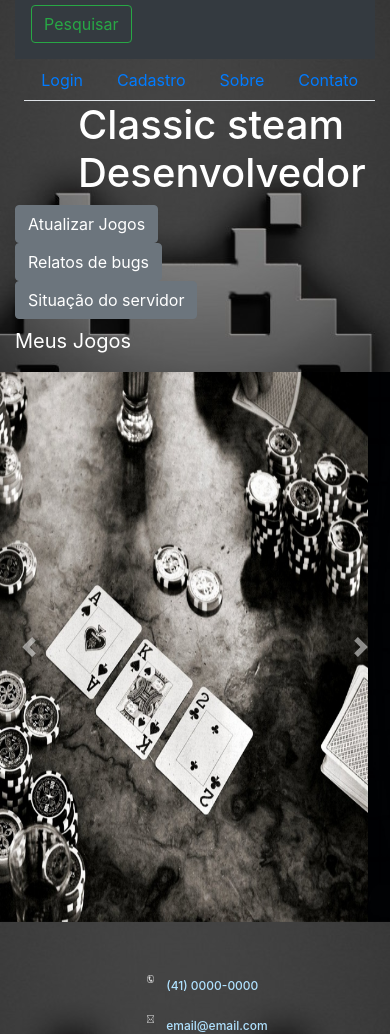
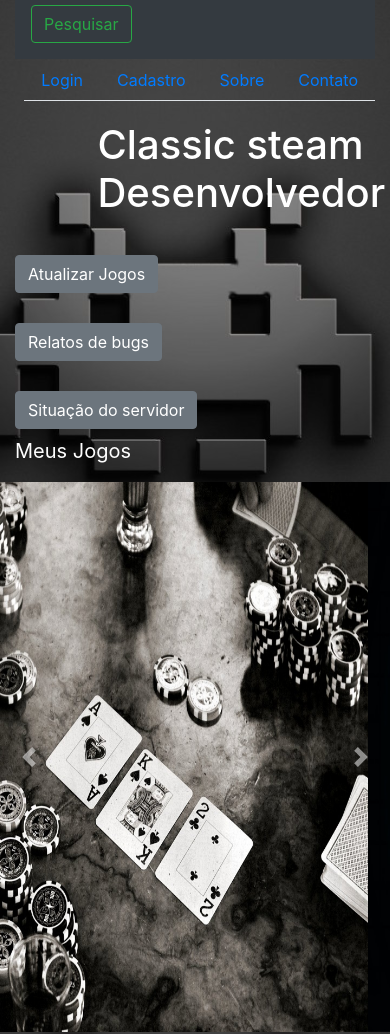
Before and after one commit to khorenn/telas, a plain HTML site: page PI/IndexDevep.html in a window 390 px wide. Shown: the part 89-1123 px from the top of the page. Drawn offline with nearby package versions, Linux system fonts and the light colour scheme; files whose address does not match are found by name.

Commit message:
Add files via upload

```diff
--- a/PI/IndexDevep.html
+++ b/PI/IndexDevep.html
@@ -66,19 +66,20 @@
         <section>
             <div class="container">
                 <div class="row">
-                    <div style="margin-left: 20%; color: white;">
+                    <div id="desenvolv">
                         <h1>Classic steam Desenvolvedor</h1>
                     </div>
-                    <div class="col-sm-4">
+					<br/>
+                    <div class="col-sm-4" id="desenvolv-in">
                         <button type="button" class="btn btn-secondary alinha">Atualizar Jogos</button>
                     </div>
-                    <div class="col-sm-4">
+                    <div class="col-sm-4" id="desenvolv-in">
                         <button type="button" class="btn btn-secondary alinha">Relatos de bugs</button>
                     </div>
-                    <div class="col-sm-4">
+                    <div class="col-sm-4" id="desenvolv-in">
                         <button type="button" class="btn btn-secondary alinha">Situação do servidor</button>
                     </div>
-
+					<br/>
                     <div class="col-sm-12">
                         <p>Meus Jogos</p>
                     </div>
@@ -113,13 +114,13 @@
                 <div class="container">
                 <div class="row">
                                 <div class="cont">
-                                    <img src="icontel.png" /><p>(41) 0000-0000</p>
+                                    <img src="img/icontel.png" /><p>(41) 0000-0000</p>
                                     </div>
                                 <div class="cont">
-                                    <img src="iconmail.png" /><p>email@email.com</p>
+                                    <img src="img/iconmail.png" /><p>email@email.com</p>
                                 </div>
                                 <div class="cont">
-                                    <img src="iconloc.png" /><p>R. rua, 00 - Curitiba/PR</p>
+                                    <img src="img/iconloc.png" /><p>R. rua, 00 - Curitiba/PR</p>
                                 </div>
                 </div>
                 </div>
--- a/PI/estilock.css
+++ b/PI/estilock.css
@@ -1,6 +1,6 @@
 * { margin: 0; padding:0; border:0;}
 body {
-    background: url(fundo.jpg) no-repeat center top fixed;
+    background: url(img/fundo.jpg) no-repeat center top fixed;
     -webkit-background-size: cover;
     -moz-background-size: cover;
     -o-background-size: cover;
@@ -18,9 +18,3 @@ body {
 .cont { width:30%; height:30px; float:left; margin-left:35px;}
 .cont p { color:#B0E2FF; font-weight:500; margin:7px; font-size:12px;}
 .cont img { width:8%; float:left;  padding:5px; }
-@media only screen and (max-width:600px) {
-	.contatos { width:100%; height:auto; margin:auto; float:left; }
-	.cont { width:100%; height:40px;}
-	.cont p { text-align:center; float:left;  }
-	.cont img { width:5%; height:45%; margin-left:30%; }
-}
--- a/PI/estilocon.css
+++ b/PI/estilocon.css
@@ -1,6 +1,6 @@
 * { margin: 0; padding:0; border:0;}
 body {
-    background: url(fundo.jpg) no-repeat center top fixed;
+    background: url(img/fundo.jpg) no-repeat center top fixed;
     -webkit-background-size: cover;
     -moz-background-size: cover;
     -o-background-size: cover;
@@ -20,9 +20,3 @@ label{
 .cont { width:30%; height:30px; float:left; margin-left:35px;}
 .cont p { color:#B0E2FF; font-weight:500; margin:7px; font-size:12px;}
 .cont img { width:8%; float:left;  padding:5px; }
-@media only screen and (max-width:600px) {
-	.contatos { width:100%; height:auto; margin:auto; float:left; }
-	.cont { width:100%; height:40px;}
-	.cont p { text-align:center; float:left;  }
-	.cont img { width:5%; height:45%; margin-left:30%; }
-}
--- a/PI/estilodev.css
+++ b/PI/estilodev.css
@@ -1,6 +1,6 @@
 * { margin: 0; padding:0; border:0;}
 body {
-    background: url(fundo.jpg) no-repeat center top fixed;
+    background: url(img/fundo.jpg) no-repeat center top fixed;
     -webkit-background-size: cover;
     -moz-background-size: cover;
     -o-background-size: cover;
@@ -19,12 +19,8 @@ p{
 .cont { width:30%; height:30px; float:left; margin-left:35px;}
 .cont p { color:#B0E2FF; font-weight:500; margin:7px; font-size:12px;}
 .cont img { width:8%; float:left;  padding:5px; }
-@media only screen and (max-width:600px) {
-	.contatos { width:100%; height:auto; margin:auto; float:left; }
-	.cont { width:100%; height:40px;}
-	.cont p { text-align:center; float:left;  }
-	.cont img { width:5%; height:45%; margin-left:30%; }
-}
+
+
 .imgspace{
     width:100%;
     height: 550px;
@@ -37,3 +33,16 @@ p{
     width:100%;
     height: 550px;
 }
+
+/* alinhamento */
+
+#desenvolv {
+	margin-top:20px;
+	margin-left: 25%;
+	color: white;
+	width:100%;
+}
+
+#desenvolv-in {
+	margin-top:30px;
+}
```
Also changed, not shown: PI/Config.html (+1 -1 lines), PI/img/donkd.jpg (added), PI/img/fundo.jpg (added), PI/img/fundotelas2.jpg (added), PI/img/grafico.jpg (added), PI/img/grafico2.png (added), PI/img/nophoto.png (added), PI/img/pacman.jpg (added), PI/img/poker.jpg (added), PI/img/pokerd.jpg (added), PI/img/relatos.png (added), PI/img/space.jpg (added), PI/img/usuario.png (added), PI/img/xadrez.jpg (added), 2 more files.
